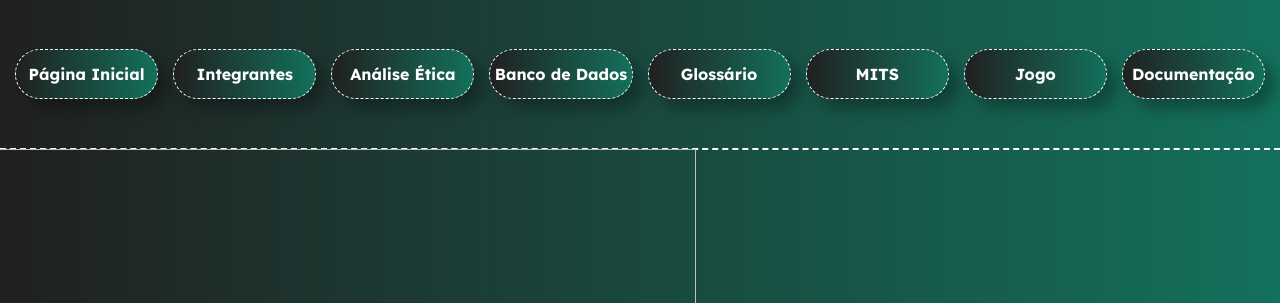
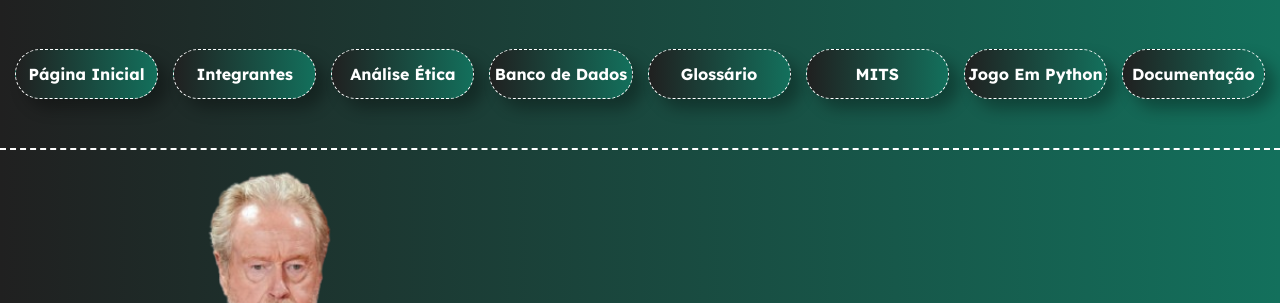
Before and after one commit to gabrielssouzalima/TRABALHO-SEMESTRAL, a plain HTML site: page paginaWeb/templates/biografia.html in a window 1280 px wide. Shown: the top 303 px of the page. Drawn offline with Linux system fonts and the light colour scheme.

Commit message:
Commit final do dia 24.11.2024

```diff
--- a/paginaWeb/templates/biografia.html
+++ b/paginaWeb/templates/biografia.html
@@ -16,11 +16,12 @@
         <a href="" class="btnHeader">Banco de Dados</a>
         <a href="glossario.html" class="btnHeader">Glossário</a>
         <a href="" class="btnHeader">MITS</a>
-        <a href="" class="btnHeader">Jogo</a>
+        <a href="../../jogoEmPython/templates/chamadaJogoPython.html"
+           class="btnHeader">Jogo Em Python</a>
         <a href="" class="btnHeader">Documentação</a>
     </div>
     <div id="Banner">
-        <img src="imagens/Ridley Scott.png" class="ridleyScott">
+        <img src="../img/Ridley Scott.png" class="ridleyScott">
         <p class="txtBanner">Biografia de Ridley Scott</p>
         <p class="txtSecundario">Diretor e produtor britânico aclamado, conhecido por suas obras de ficção científica.
         </p>
```
Also changed, not shown: jogoEmPython/templates/chamadaJogoPython.html (+1 -0 lines), paginaWeb/templates/glossario.html (+3 -2 lines).
